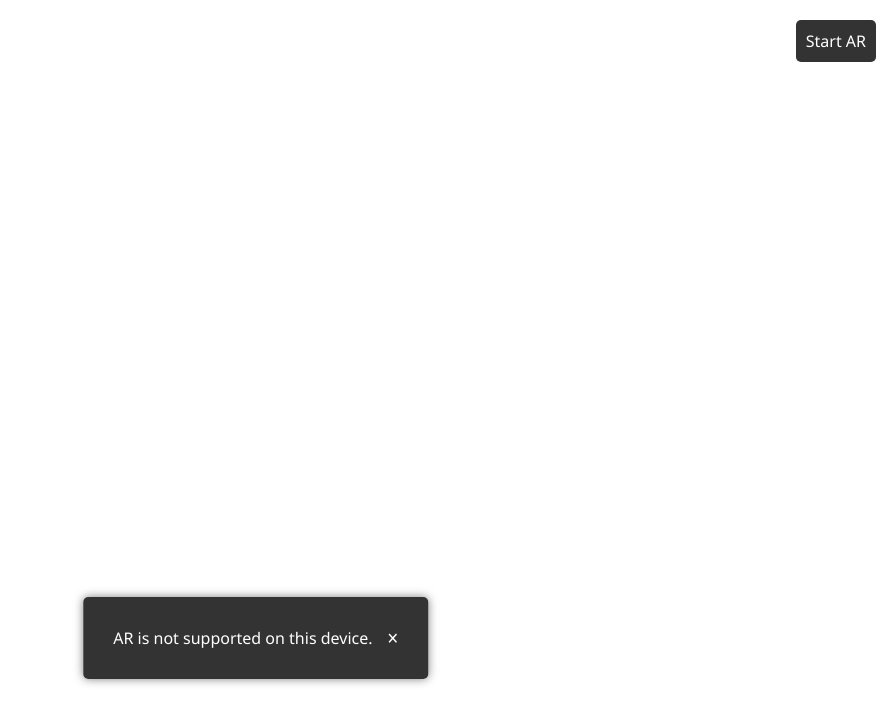
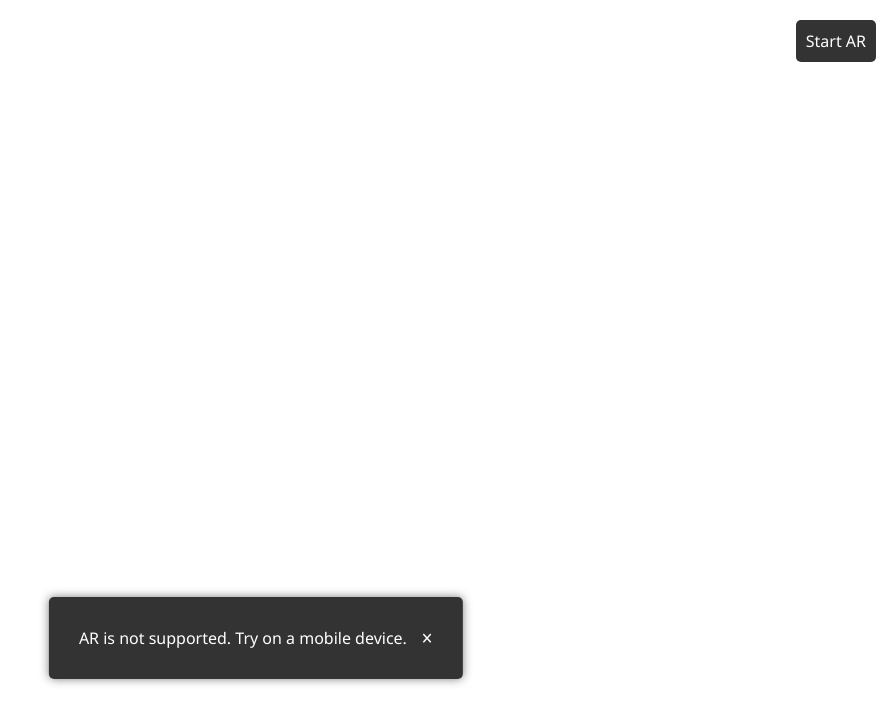
Before and after one commit to IsmailYaman/web-ar-test, a plain HTML site: page index.html in a window 1280 px wide. Both pictures are taken after a click on the element "Start AR". Shown: the whole page, without its empty margins (384-1280 px from the left). Drawn offline with Linux system fonts and the light colour scheme; some packages are replaced by stand-ins of ours; a script that the page names is missing.

Commit message:
description change

```diff
--- a/index.html
+++ b/index.html
@@ -31,7 +31,7 @@
 
     <!-- Add a hidden error message popup -->
     <div id="popup" class="popup">
-      AR is not supported on this device.
+      AR is not supported. Try on a mobile device.
       <span class="popup-close-button" onclick="closePopup()">✕</span>
     </div>
     <script src="script.js"></script>
```
